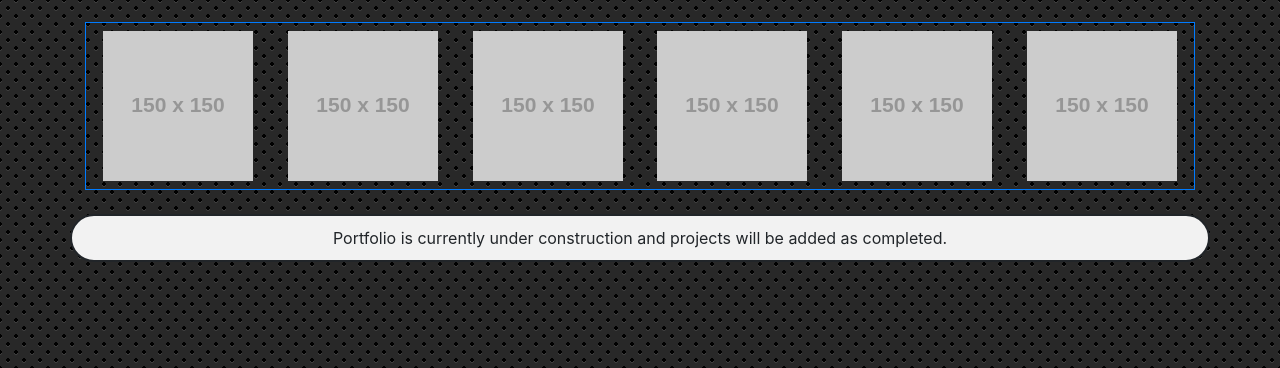
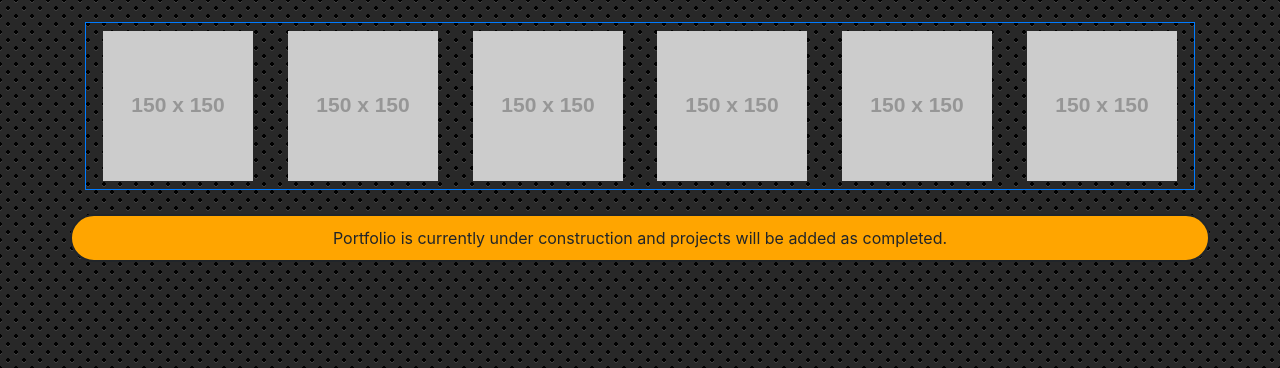
Before and after one commit to ifsilvar/Homework2, a plain HTML site: page portfolio.html in a window 1280 px wide. Shown: the part 432-800 px from the top of the page. Drawn offline with nearby package versions, Linux system fonts and the light colour scheme; placeholder pictures from the web are drawn by us.

Commit message:
changed footer to orange

```diff
--- a/portfolio.html
+++ b/portfolio.html
@@ -19,7 +19,7 @@
         }
       #footer1{
             border-radius: 25px;
-            background-color:#f2f2f2;
+            background-color: orange;
             padding: 10px;
         }
 
```
